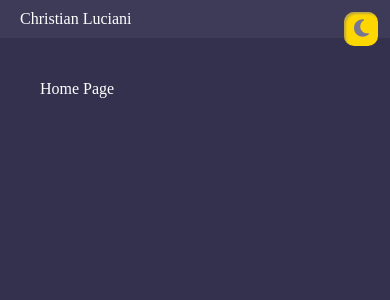
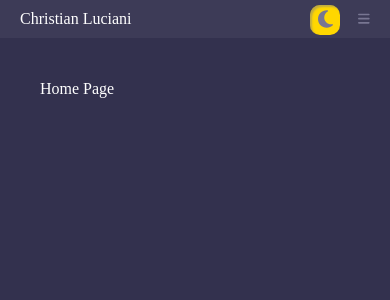
Before and after one commit to LucianiChristian/PersonalSite, a React (Create React App) app: page / in a window 390 px wide. Shown: the top 300 px of the page. Built offline with nearby package versions, Linux system fonts and the light colour scheme.

Commit message:
Fix mobile theme toggle positioning

```diff
--- a/src/components/Layout/Layout.scss
+++ b/src/components/Layout/Layout.scss
@@ -8,29 +8,7 @@
     padding-left: 180px;
     padding-right: 40px;
 
-    .themeToggle {
-        position: fixed;
-        top: 12px;
-        right: 12px;
 
-        width: 34px;
-        height: 34px;
-
-        border-radius: 10px;
-        font-size: 20px;
-        box-shadow: inset 2px 2px 2px rgba(128, 128, 128, 0.5);
-
-        border: none;
-
-        cursor: pointer;
-
-        &:hover {
-            background-image: linear-gradient(rgb(0 0 0/ 0.15) 0 0) !important;
-        }
-        &:active {
-            background-image: linear-gradient(rgb(0 0 0 / 0.25) 0 0) !important;
-        }
-    }
 }
 
 @media (max-width: 600px) {
--- a/src/components/ThemeToggleButton/ThemeToggleButton.js
+++ b/src/components/ThemeToggleButton/ThemeToggleButton.js
@@ -1,4 +1,5 @@
 import React from 'react';
+import './ThemeToggleButton.scss';
 import { FontAwesomeIcon } from '@fortawesome/react-fontawesome';
 import { faMoon, faSun } from '@fortawesome/free-solid-svg-icons';
 import { ThemeContextConsumer } from '../../contexts/ThemeContext';
--- /dev/null
+++ b/src/components/ThemeToggleButton/ThemeToggleButton.scss
@@ -0,0 +1,32 @@
+.themeToggle {
+    position: fixed;
+    top: 12px;
+    right: 12px;
+
+    width: 34px;
+    height: 34px;
+
+    border-radius: 10px;
+    font-size: 20px;
+    box-shadow: inset 2px 2px 2px rgba(128, 128, 128, 0.5);
+
+    border: none;
+
+    cursor: pointer;
+
+    &:hover {
+        background-image: linear-gradient(rgb(0 0 0/ 0.15) 0 0) !important;
+    }
+    &:active {
+        background-image: linear-gradient(rgb(0 0 0 / 0.25) 0 0) !important;
+    }
+}
+
+@media (max-width: 600px) {
+    .themeToggle {
+        top: 5px;
+        right: 50px;
+        height: 30px;
+        width: 30px;
+    }
+}
```
